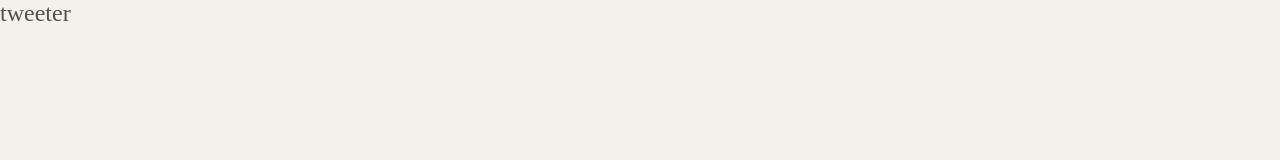
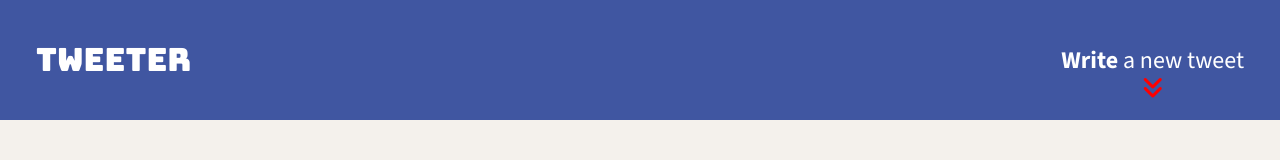
Before and after one commit to Vani11aG310/tweeter, a website: page public/index.html in a window 1280 px wide. Drawn offline with nearby package versions, Linux system fonts and the light colour scheme.

Commit message:
modified the header for Tweeter

```diff
--- a/public/index.html
+++ b/public/index.html
@@ -6,21 +6,32 @@
 
     <!-- External CSS -->
     <link rel="stylesheet" href="https://cdnjs.cloudflare.com/ajax/libs/normalize/8.0.1/normalize.min.css" type="text/css" />
+    <link rel="stylesheet" href="https://cdnjs.cloudflare.com/ajax/libs/font-awesome/6.6.0/css/all.min.css" integrity="sha512-Kc323vGBEqzTmouAECnVceyQqyqdsSiqLQISBL29aUW4U/M7pSPA/gEUZQqv1cwx4OnYxTxve5UMg5GT6L4JJg==" crossorigin="anonymous" referrerpolicy="no-referrer" />
 
     <!-- App CSS -->
     <link rel="stylesheet" href="/styles/layout.css" type="text/css" />
+    <link rel="stylesheet" href="/styles/nav.css" type="text/css" />
 
     <!-- External JS -->
     <script src="https://ajax.googleapis.com/ajax/libs/jquery/3.4.1/jquery.min.js"></script>
 
+
     <!-- App JS -->
     <script type="text/javascript" src="/scripts/client.js"></script>
+
+    <link rel="preconnect" href="https://fonts.googleapis.com">
+    <link rel="preconnect" href="https://fonts.gstatic.com" crossorigin>
+    <link href="https://fonts.googleapis.com/css2?family=Bungee&family=Source+Sans+3:ital,wght@0,200..900;1,200..900&display=swap" rel="stylesheet">
   </head>
 
   <body>
     <!-- Top nav bar (fixed) -->
     <nav>
       <span>tweeter</span>
+      <div>
+        <p><strong>Write</strong> a new tweet</p>
+        <i class="fa-solid fa-angles-down"></i>
+      </div>
     </nav>
 
     <!-- Page-specific (main) content here -->
--- a/public/styles/layout.css
+++ b/public/styles/layout.css
@@ -18,6 +18,7 @@
   color: #545149;
   background-color: #f4f1ec;
   font-size: 24px;
+  font-family: 'Source Sans 3', sans-serif;
 }
 
 /*
--- /dev/null
+++ b/public/styles/nav.css
@@ -0,0 +1,35 @@
+nav {
+  display: flex;
+  flex-direction: row;
+  justify-content: space-between;
+  height: 120px;
+  width: 100%;
+  align-content: center;
+  padding-left: 1.5em;
+  padding-right: 1.5em;
+  background-color: #4056A1;
+  color: #FFFFFF;
+}
+
+nav span {
+  align-content: center;
+  font-family: 'Bungee', sans-serif;
+  font-size: 32px;
+}
+
+nav p {
+  margin-bottom: 0;
+  padding-top: 23px;
+}
+
+nav div {
+  display: flex;
+  flex-direction: column;
+  margin-bottom: 0;
+}
+
+i.fa-solid {
+  display: flex;
+  justify-content: center;
+  color: red;
+}
```
Also changed, not shown: server/data-files/initial-tweets.json (+5 -5 lines), 1 other file.
